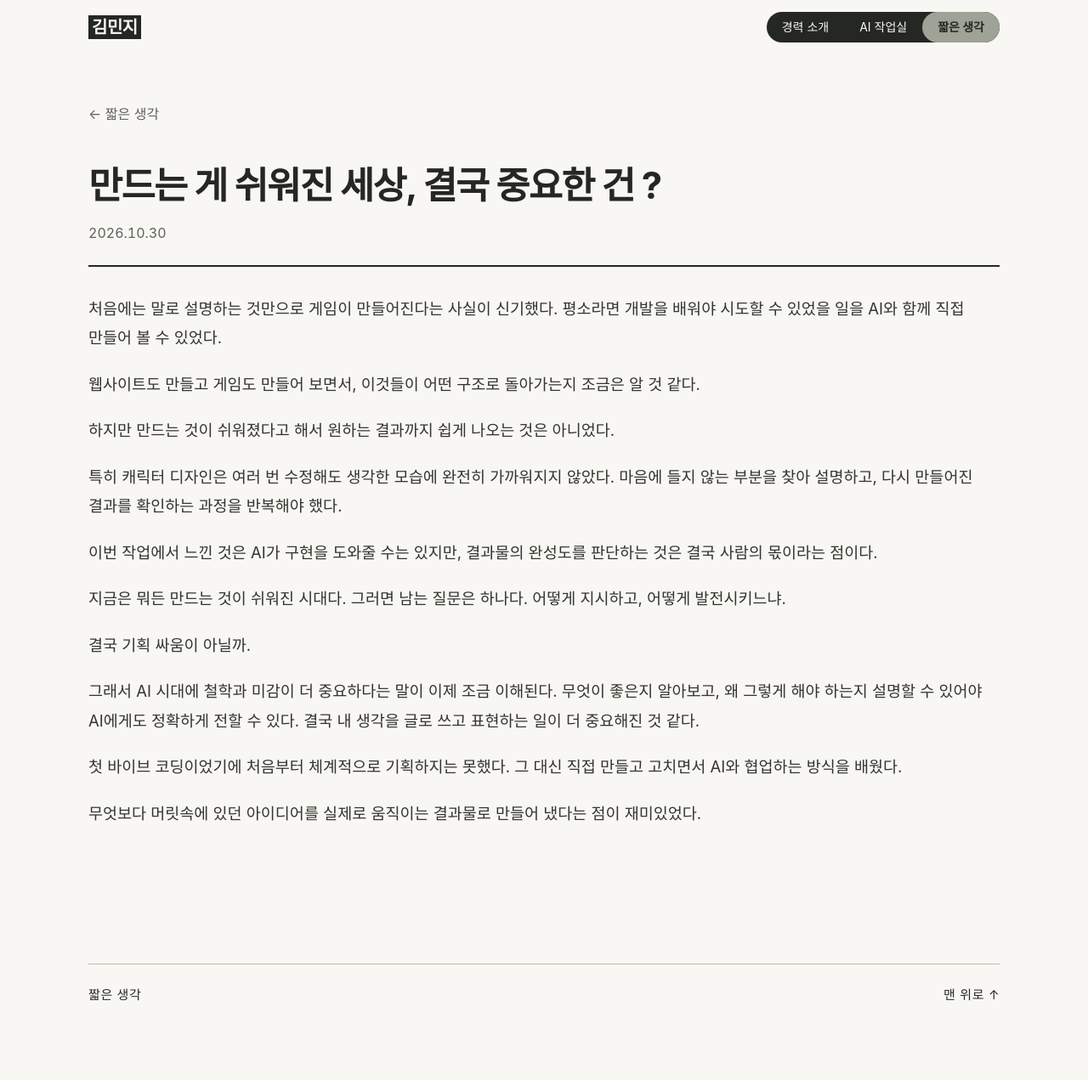
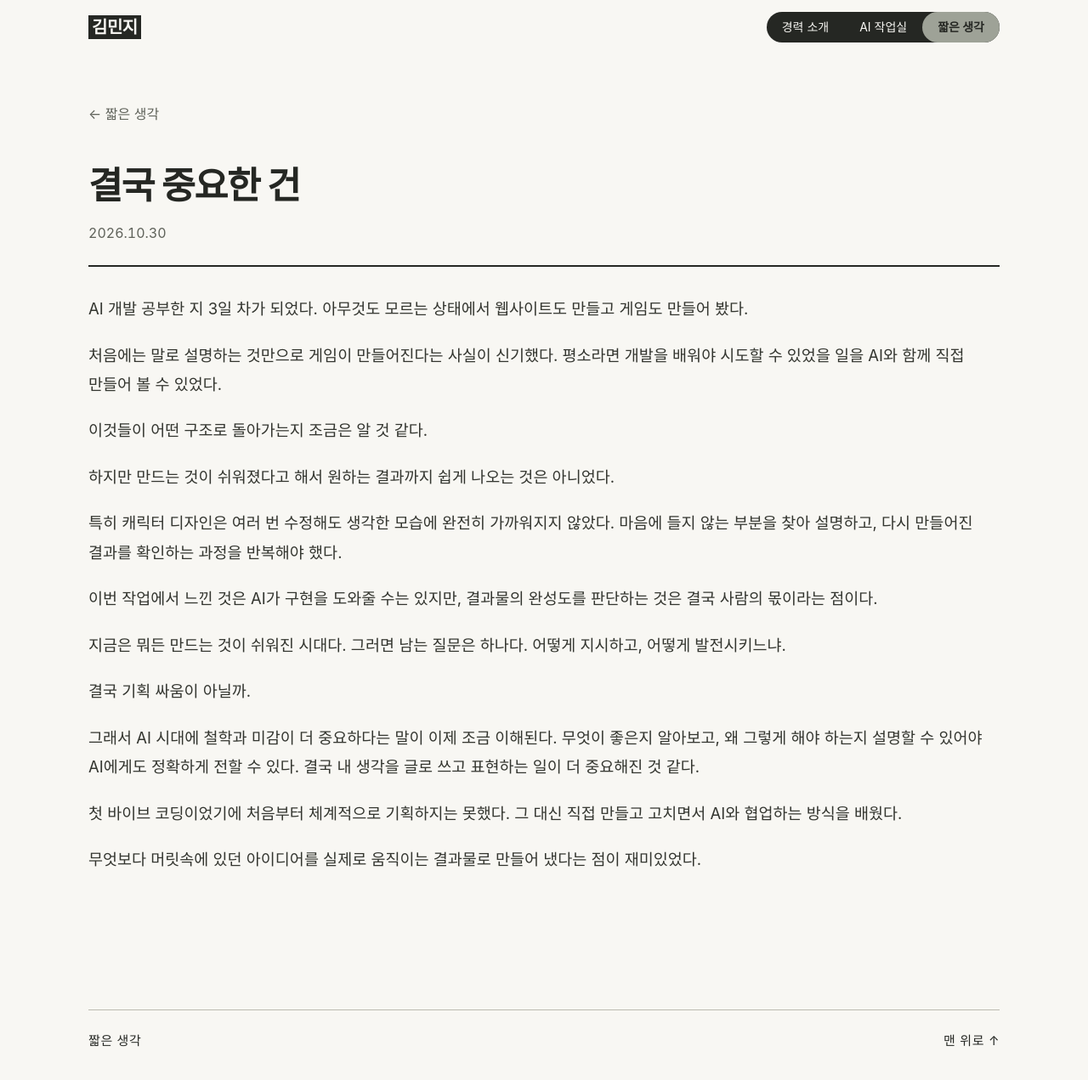
Before and after one commit to k-im-rose/k-im-rose.github.io, a Jekyll site: the page built from _thoughts/vibe-coding-planning.md, in a window 1280 px wide and 1279 px high. Shown: the top 1271 px of the window at 85% size. Built offline with Jekyll 4.4.1, drawn with Linux system fonts in a browser that asks for light colours; some web fonts are replaced.

Commit message:
짧은 생각: 제목을 "결국 중요한 건"으로 바꾸고 AI 개발 3일 차 서론 추가
Co-Authored-By: Claude Haiku 5.5 <noreply@anthropic.com>

```diff
--- a/_thoughts/vibe-coding-planning.md
+++ b/_thoughts/vibe-coding-planning.md
@@ -1,13 +1,15 @@
 ---
 layout: thought
-title: "만드는 게 쉬워진 세상, 결국 중요한 건 ?"
+title: "결국 중요한 건"
 date: 2026-10-30 21:00:00 +0900
 summary: 말로 게임을 만들어 보고 깨달은, 사람이 할 몫
 ---
 
+AI 개발 공부한 지 3일 차가 되었다. 아무것도 모르는 상태에서 웹사이트도 만들고 게임도 만들어 봤다.
+
 처음에는 말로 설명하는 것만으로 게임이 만들어진다는 사실이 신기했다. 평소라면 개발을 배워야 시도할 수 있었을 일을 AI와 함께 직접 만들어 볼 수 있었다.
 
-웹사이트도 만들고 게임도 만들어 보면서, 이것들이 어떤 구조로 돌아가는지 조금은 알 것 같다.
+이것들이 어떤 구조로 돌아가는지 조금은 알 것 같다.
 
 하지만 만드는 것이 쉬워졌다고 해서 원하는 결과까지 쉽게 나오는 것은 아니었다.
 
```
